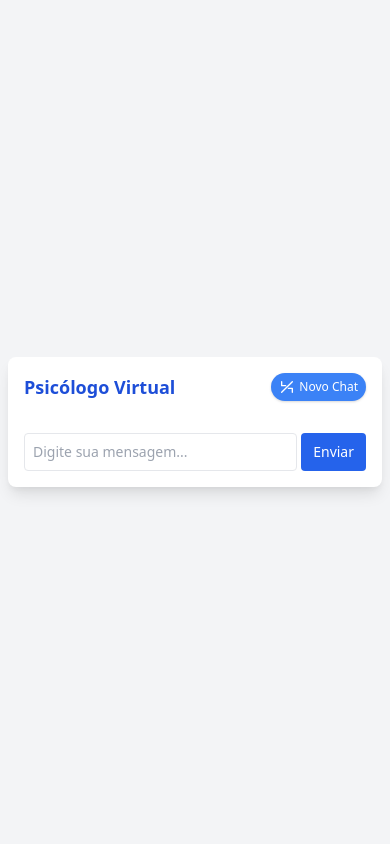
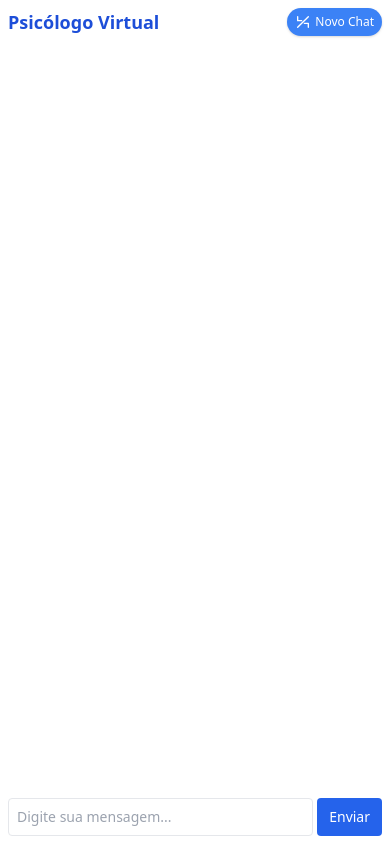
Before and after one commit to danielamarall/psych-ai, a FastAPI app: page / in a window 390 px wide. Run offline with FastAPI, Linux system fonts and the light colour scheme; data that the repository does not hold is empty; some libraries are stand-ins or nearby versions.

Commit message:
Melhora a responsividade e o layout da página index.html, ajustando estilos, tamanhos de elementos e removendo classes desnecessárias.

```diff
--- a/templates/index.html
+++ b/templates/index.html
@@ -8,9 +8,10 @@
     <link href="https://cdn.jsdelivr.net/npm/tailwindcss@2.2.19/dist/tailwind.min.css" rel="stylesheet">
 </head>
 
-<body class="bg-gray-100 min-h-screen flex items-center justify-center p-2">
-    <div class="bg-white shadow-lg rounded-lg p-4 sm:p-6 w-full max-w-md flex flex-col" x-data="{ loading: false }">
-        <div class="flex justify-between mb-4 items-center">
+<body class="bg-gray-100 min-h-screen flex items-center justify-center p-0 sm:p-2">
+    <div class="bg-white shadow-lg rounded-none sm:rounded-lg sm:p-6 w-full max-w-md flex flex-col min-h-screen sm:min-h-0"
+        x-data="{ loading: false }">
+        <div class="flex justify-between mb-2 sm:mb-4 items-center p-2 sm:p-0">
             <h1 class="text-lg sm:text-2xl font-bold text-blue-700">Psicólogo Virtual</h1>
             <a href="/new"
                 class="inline-flex items-center space-x-1 px-2 sm:px-3 py-1.5 bg-blue-500 text-white text-xs sm:text-sm font-medium rounded-full shadow hover:bg-blue-600 transition">
@@ -23,7 +24,7 @@
             </a>
         </div>
 
-        <div id="chat-container" class="flex-1 space-y-2 overflow-y-auto pr-1 max-h-96 mb-4">
+        <div id="chat-container" class="flex-1 space-y-2 overflow-y-auto pr-1 max-h-[70vh] mb-2 sm:mb-4 px-2 sm:px-0">
             {% for msg in historico %}
             {% if msg.role == "user" %}
             <div class="flex justify-end items-end space-x-1 sm:space-x-2">
@@ -59,7 +60,7 @@
             {% endfor %}
         </div>
 
-        <form method="post" class="flex space-x-1 sm:space-x-2 mt-auto" @submit="loading = true">
+        <form method="post" class="flex space-x-1 sm:space-x-2 mt-auto p-2 sm:p-0" @submit="loading = true">
             <textarea name="mensagem" rows="1" class="border rounded p-2 flex-1 resize-none text-sm sm:text-base"
                 placeholder="Digite sua mensagem..." required></textarea>
             <button type="submit"
```
